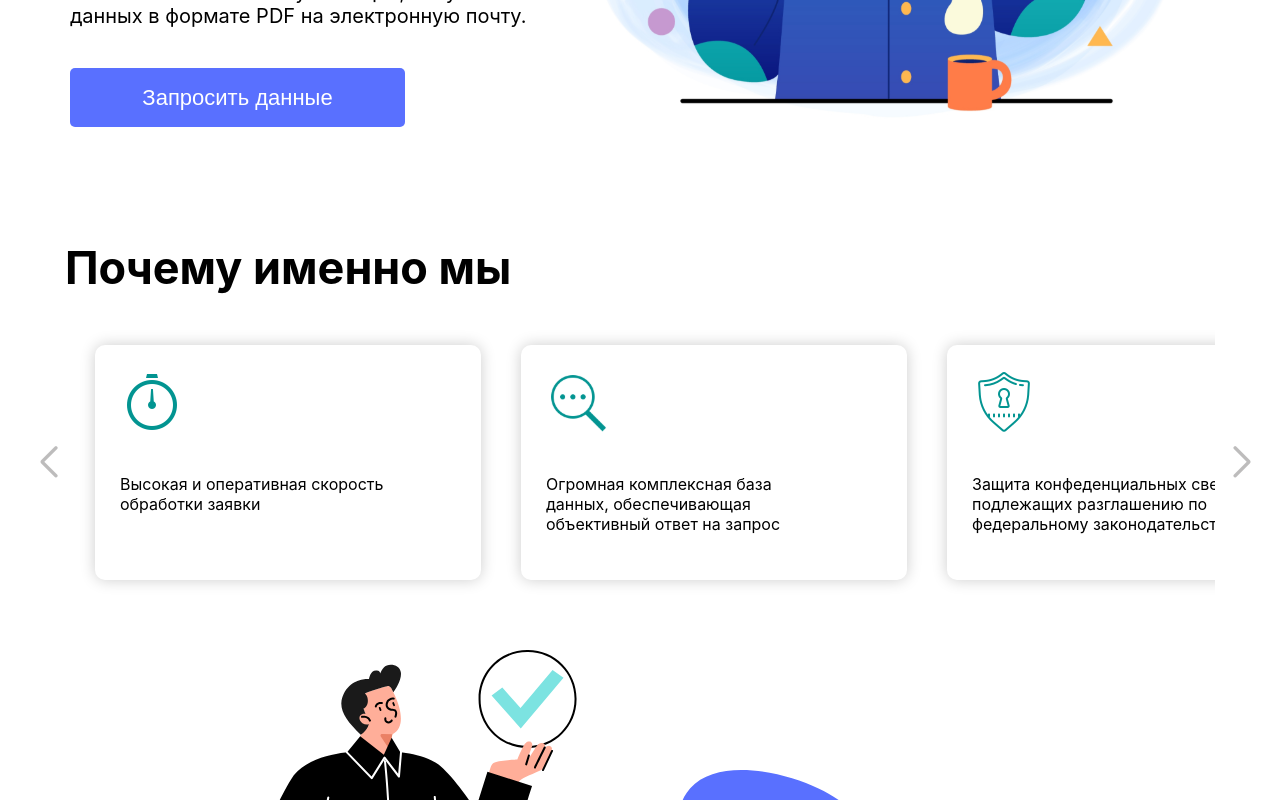
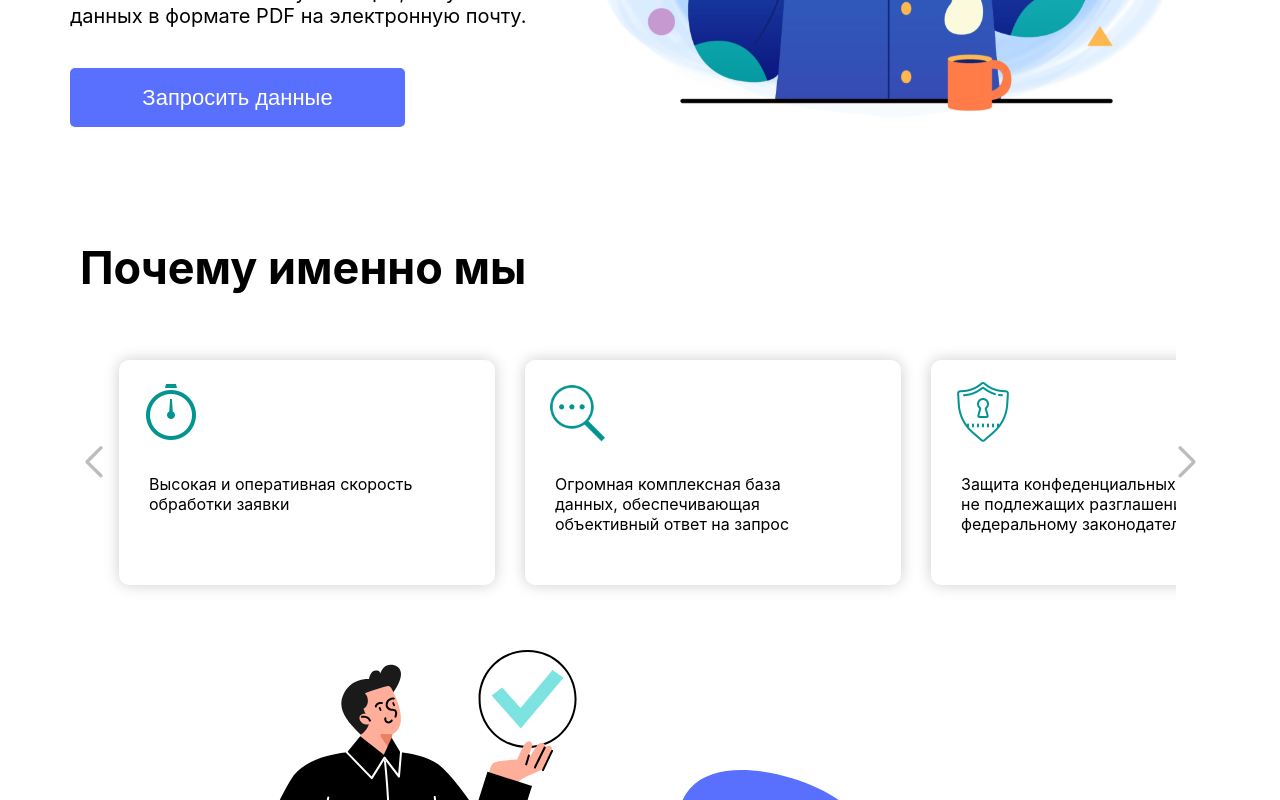
Before and after one commit to AndrewMosh/Scan, a React (Create React App) app: page / in a window 1280 px wide. Shown: the part 573-1373 px from the top of the page. Built offline with nearby package versions, Linux system fonts and the light colour scheme.

Commit message:
desktop swiper fixed

```diff
--- a/src/Components/Slider/Slider.jsx
+++ b/src/Components/Slider/Slider.jsx
@@ -40,8 +40,8 @@ export const Slider = () => {
               <img src={slide3} alt="" />
             </div>
             <p>
-              Защита конфеденциальных сведений, не подлежащих разглашению по
-              федеральному законодательству
+              Защита конфеденциальных сведений, <br /> не подлежащих разглашению
+              по федеральному законодательству
             </p>
           </SwiperSlide>
           <SwiperSlide>
--- a/src/Components/Slider/slider.scss
+++ b/src/Components/Slider/slider.scss
@@ -1,24 +1,23 @@
 .slider {
-  margin: 0 65px;
   position: relative;
-  max-width: 90%;
+  max-width: 1425px;
 
   h1 {
     text-align: left;
     font-size: 45px;
+    margin: 50px 80px;
   }
   .swiper {
     position: static;
-
+    margin: 0 104px;
     .swiper-wrapper {
-      margin-left: 10px;
       .swiper-slide {
         box-shadow: 0px 0px 15px rgba(0, 0, 0, 0.2);
         border-radius: 10px;
         height: 205px;
         max-width: 356px;
-        margin: 20px;
-        padding: 15px;
+        margin: 15px;
+        padding: 10px;
 
         div {
           text-align: left;
@@ -26,7 +25,7 @@
         }
         p {
           text-align: left;
-          padding: 10px;
+          padding: 0 10px 30px 20px;
         }
       }
     }
@@ -36,13 +35,13 @@
   color: rgba(119, 117, 117, 0.484) !important;
   transform: scale(0.7);
   top: 62% !important;
-  right: -40px !important;
+  right: 80px !important;
   font-weight: bold;
 }
 .swiper-button-prev {
   color: rgba(119, 117, 117, 0.484) !important;
   transform: scale(0.7);
   top: 62% !important;
-  left: -30px !important;
+  left: 80px !important;
   font-weight: bold;
 }
```
